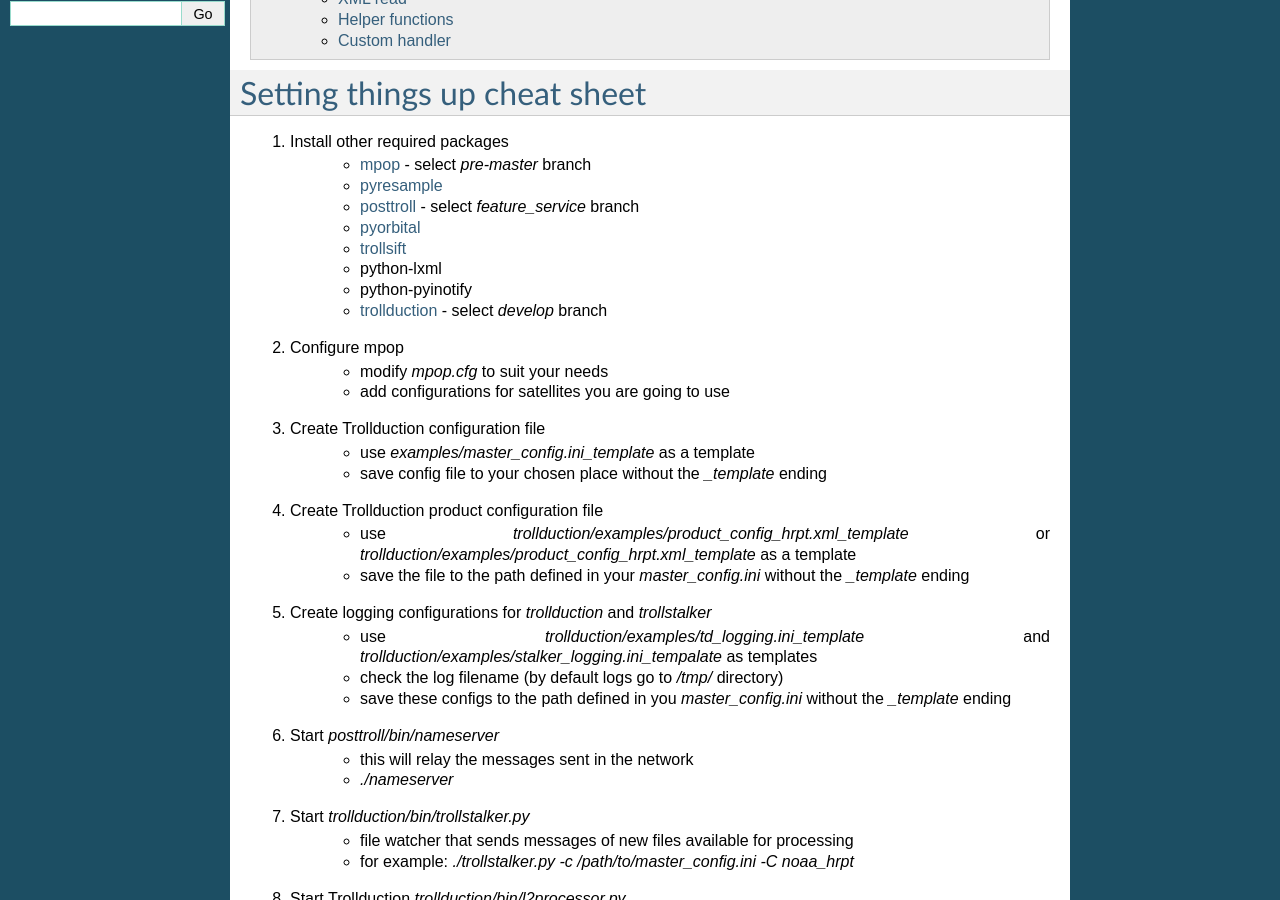
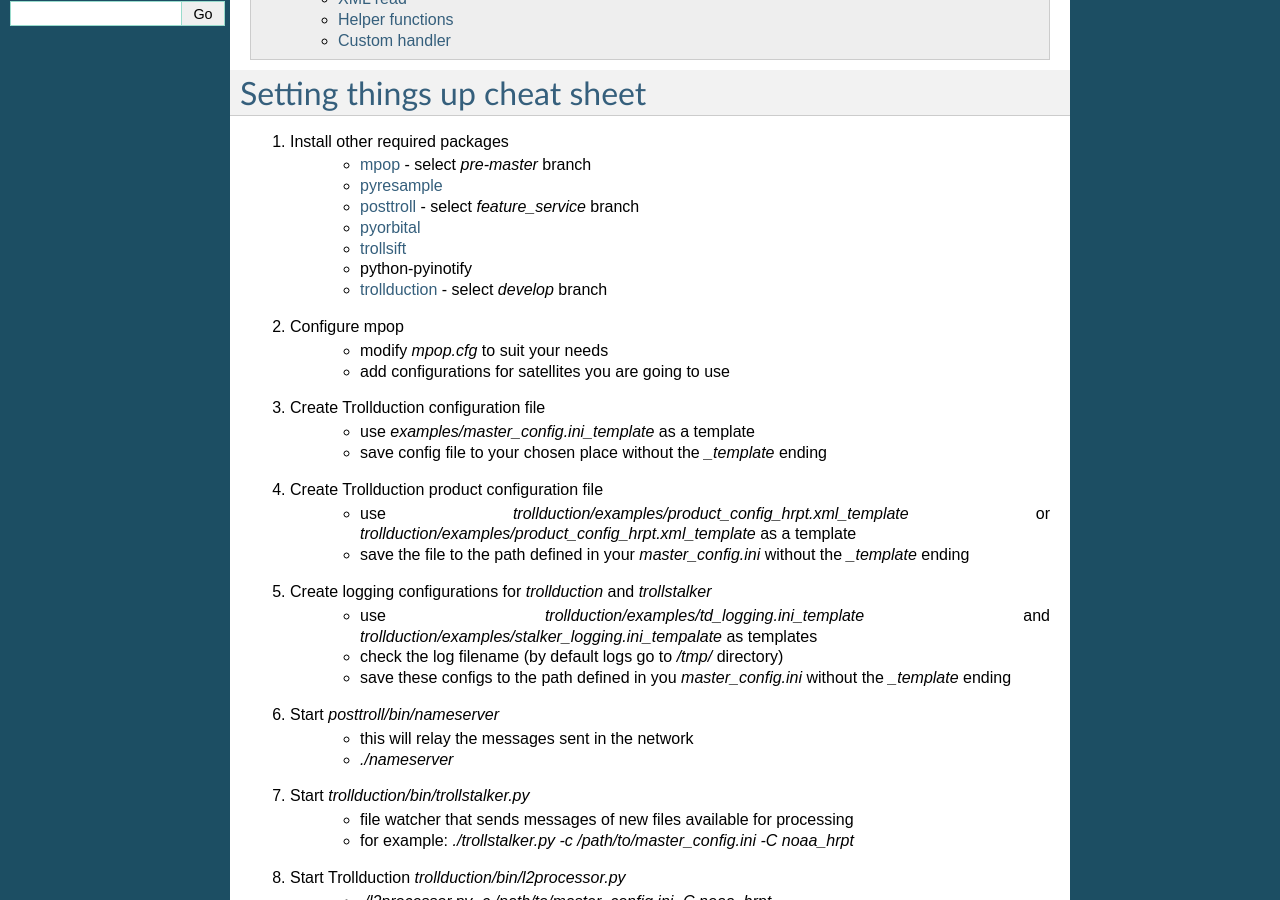
Before and after one commit to pytroll/trollduction, a Sphinx documentation site: the page built from doc/source/index.rst, in a window 1280 px wide and 900 px high, scrolled down 422 px. Built offline with Sphinx 7.4.7, drawn with Linux system fonts in a browser that asks for light colours.

Commit message:
Removed references to lxml which is not used anymore

```diff
--- a/doc/source/index.rst
+++ b/doc/source/index.rst
@@ -22,7 +22,6 @@ Setting things up cheat sheet
     * posttroll_ - select *feature_service* branch
     * pyorbital_
     * trollsift_
-    * python-lxml
     * python-pyinotify
     * trollduction_ - select *develop* branch
 #. Configure mpop
--- a/doc/source/installation.rst
+++ b/doc/source/installation.rst
@@ -16,7 +16,6 @@ You need to have the following packages, and their requirements, installed befor
 * posttroll_ - select *feature_service* branch
 * pyorbital_
 * trollsift_
-* python-lxml
 * python-pyinotify
 
 .. _mpop: https://github.com/mraspaud/mpop
--- a/doc/source/requirements.txt
+++ b/doc/source/requirements.txt
@@ -1,2 +1 @@
 git+https://github.com/mraspaud/posttroll.git@feature_service
-lxml
```
